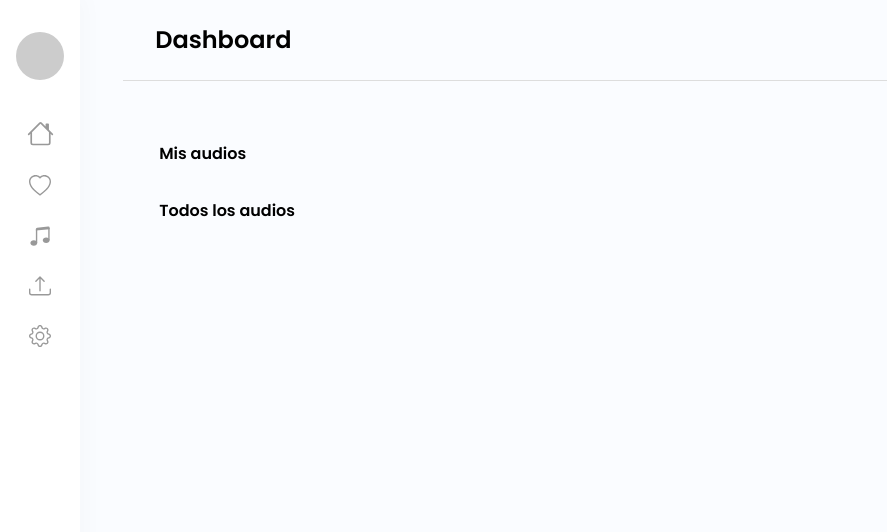
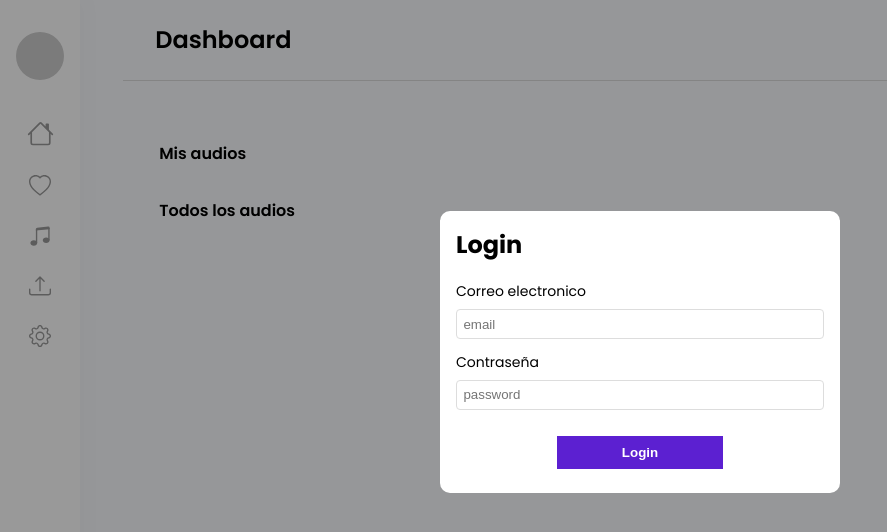
Before and after one commit to thedekerone/hamletui, a Next.js app: page / in a window 1280 px wide. Shown: the top 532 px of the page, without its empty margins (0-887 px from the left). Built offline with nearby package versions, Linux system fonts and the light colour scheme; no server answers.

Commit message:
before integrated keystone

```diff
--- a/src/actions/index.js
+++ b/src/actions/index.js
@@ -13,8 +13,9 @@ export const LOAD_DATA = "LOAD_DATA";
 
 export const defaultState = {
   user: {
-    id: 1,
-    username: "Thedekerone",
+    id: 0,
+    username: "Guest",
+    token:'',
     avatar:
       "https://www.pngitem.com/pimgs/m/80-800194_transparent-users-icon-png-flat-user-icon-png.png",
   },
--- a/src/components/auth/Login/index.js
+++ b/src/components/auth/Login/index.js
@@ -4,14 +4,23 @@ import { connect } from "react-redux";
 import { authenticateUserWithPassword } from "../../../querys/querys";
 import { LoginContainer, LoginModal, Overlay } from "./styles";
 
-export const LoginUI = ({ show = false }) => {
+export const LoginUI = ({ show = true }) => {
   const email = useRef();
   const password = useRef();
-  //   const { loading, error, data } = useMutation(
-  //     authenticateUserWithPassword(email.current.value, password.config.value)
-  //   );
+  const [signin] = useMutation(authenticateUserWithPassword);
 
-  const handleLogin = () => {
+  const handleLogin = async () => {
+    const res = await signin({
+      variables: {
+        email: email.current.value,
+        password: password.current.value,
+      },
+    });
+    localStorage.setItem(
+      "userId",
+      res.data.authenticateUserWithPassword.item.id
+    );
+    console.log(res.data.authenticateUserWithPassword);
     console.log(email.current.value);
   };
 
--- a/src/components/auth/Login/styles.js
+++ b/src/components/auth/Login/styles.js
@@ -3,7 +3,7 @@ import styled from "styled-components";
 export const LoginContainer = styled.div`
   max-width: 400px;
   width: 100%;
-  margin: 20rem auto 6rem;
+  margin: 0 auto 6rem;
   background-color: white;
   border-radius: 10px;
   padding: 1rem 1rem;
@@ -41,12 +41,13 @@ export const LoginContainer = styled.div`
 `;
 
 export const LoginModal = styled.div`
-  display: ${(props) => (props.show ? "block" : "none")};
+  display: ${(props) => (props.show ? "flex" : "none")};
   position: fixed;
   width: 100%;
   z-index: 1000;
-  height: 100%;
+  height: 100vh;
   top: 0;
+  align-items: center;
   left: 0;
 `;
 export const Overlay = styled.div`
--- a/src/querys/querys.js
+++ b/src/querys/querys.js
@@ -81,10 +81,6 @@ export const authenticateUserWithPassword = gql`
       token
       item {
         id
-        name
-        favoriteSounds {
-          title
-        }
       }
     }
   }
```
Also changed, not shown: src/hooks/useAuth.js (added, +17 -0 lines).
